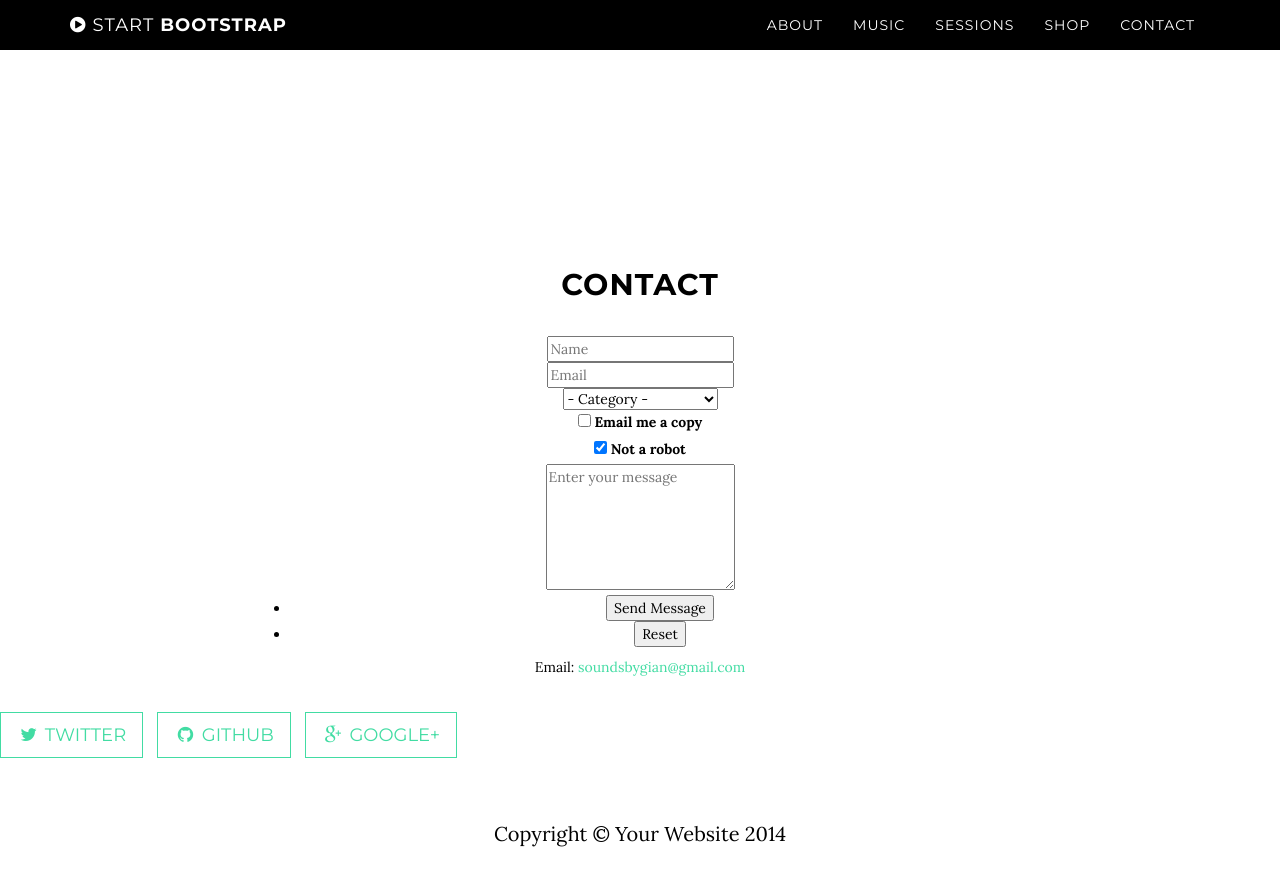
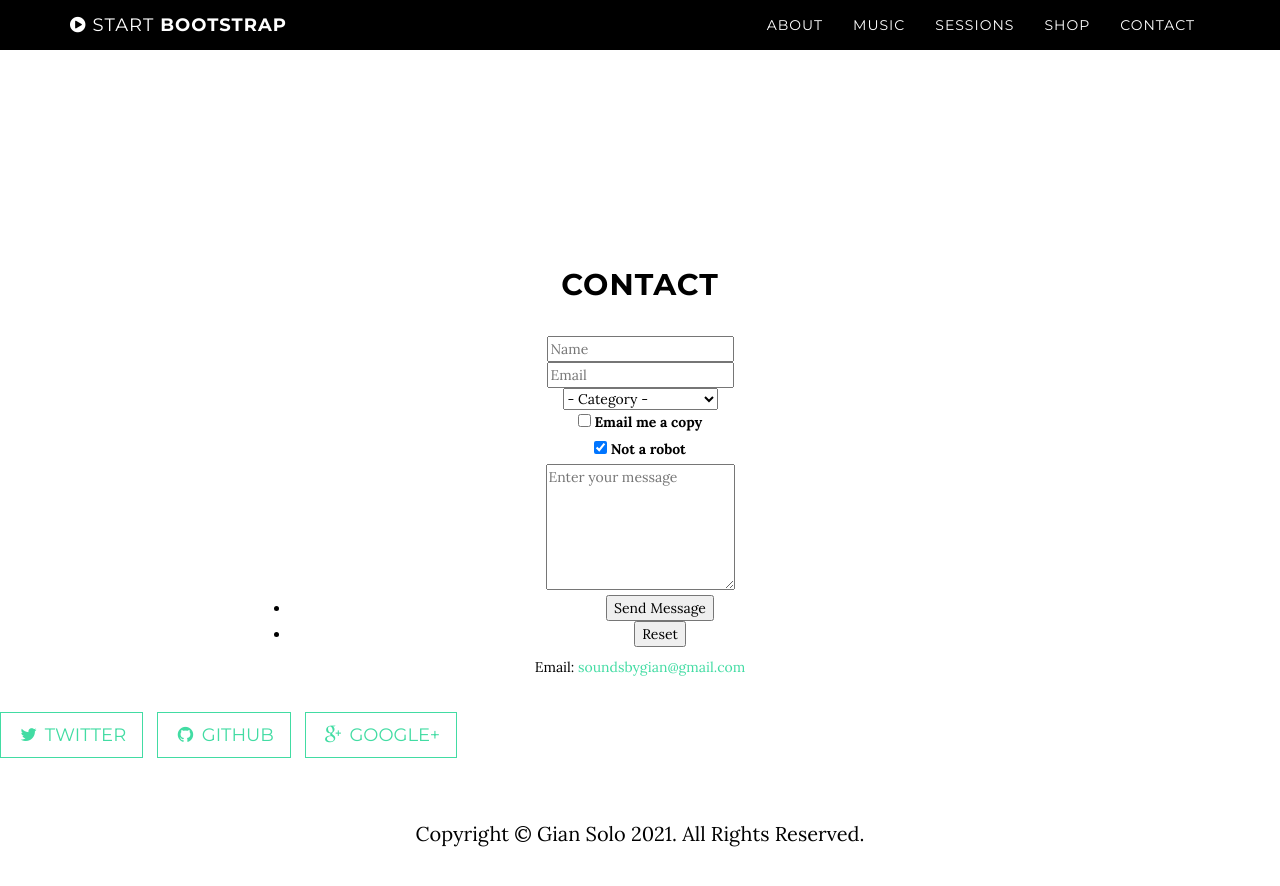
Before and after one commit to gianguitar/gsolo.github.io, a Jekyll site: the page built from index.html, in a window 1280 px wide and 900 px high, scrolled down 3694 px. Shown: the top 886 px of the window. Built offline with Jekyll 4.4.1, drawn with Linux system fonts in a browser that asks for light colours.

Commit message:
Update footer.html

```diff
--- a/_includes/footer.html
+++ b/_includes/footer.html
@@ -1,6 +1,6 @@
 <!-- Footer -->
 <footer>
     <div class="container text-center">
-        <p>Copyright &copy; Your Website 2014</p>
+        <p>Copyright &copy; Gian Solo 2021. All Rights Reserved.</p>
     </div>
 </footer>
```
